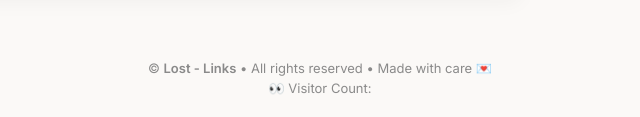
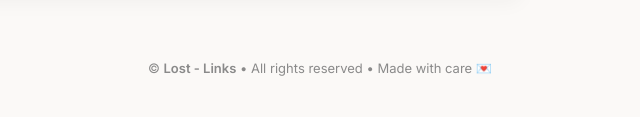
Before and after one commit to Lost-Links/Ms_Unknown_Writer, a plain HTML site: page index.html in a window 1280 px wide. Shown: the part 1823-1940 px from the top of the page, 320-960 px from the left. Drawn offline with Linux system fonts and the light colour scheme.

Commit message:
Update index.html

```diff
--- a/index.html
+++ b/index.html
@@ -419,9 +419,7 @@
     </section>
 
     <footer>
-  &copy; <strong>Lost - Links</strong> • All rights reserved • Made with care 💌 <br>
-  <span style="font-size:13px; color:#8a8a8a;">👀 Visitor Count:</span>
-  <script type="text/javascript" src="https://counter.websiteout.net/js/5/0/0/0"></script>
+  &copy; <strong>Lost - Links</strong> • All rights reserved • Made with care 💌
     </footer>
 
   </main>
```
